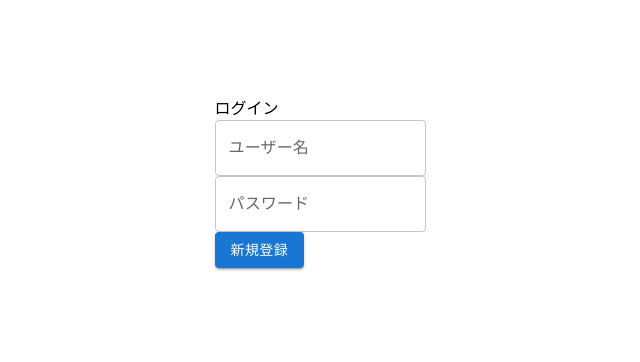
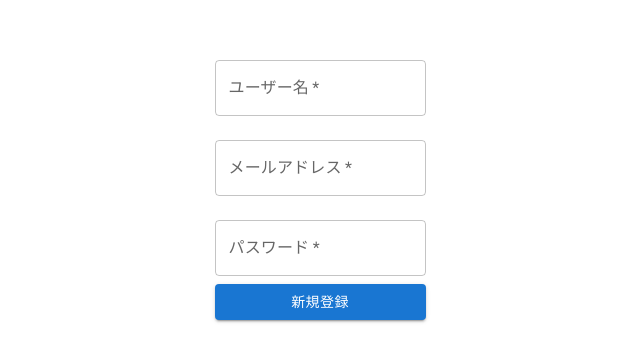
Before and after one commit to 22fi063/netpro-react, a React (Vite) app: page /registry in a window 1280 px wide. Shown: the part 218-580 px from the top of the page, without its empty margins (320-960 px from the left). Built offline with nearby package versions, Linux system fonts and the light colour scheme.

Commit message:
database tunageta

```diff
--- a/package.json
+++ b/package.json
@@ -17,6 +17,7 @@
     "@mui/material": "^5.15.20",
     "@mui/styled-engine-sc": "^6.0.0-alpha.18",
     "axios": "^1.7.2",
+    "firebase": "^10.12.3",
     "react": "^18.3.1",
     "react-dom": "^18.3.1",
     "react-router-dom": "^6.23.1",
--- a/src/App.tsx
+++ b/src/App.tsx
@@ -11,9 +11,10 @@ function App() {
       setSample(response.data);
     });
   }, []);
+
   return (
-    <>
-      <div className="flex flex-col items-center justify-center min-h-screen bg-white">
+    <div>
+      <div className="flex flex-col items-center justify-center min-h-screen bg-black">
         <h1 className="text-4xl mb-4">予定共有アプリケーションへようこそ</h1>
         <RouterLink to="/login" className="no-underline">
           <Button
@@ -23,9 +24,9 @@ function App() {
             ログインする
           </Button>
         </RouterLink>
+        {sample}
       </div>
-      {sample}
-    </>
+    </div>
   );
 }
 
--- a/src/Login.tsx
+++ b/src/Login.tsx
@@ -3,39 +3,58 @@ import { useState, FormEvent } from "react";
 import { useNavigate } from "react-router-dom";
 import { Button } from "@mui/material";
 import { Link as RouterLink } from "react-router-dom";
+import { auth } from "./firebase";
+import { onAuthStateChanged } from "firebase/auth";
+import {
+  User,
+  createUserWithEmailAndPassword,
+  signInWithEmailAndPassword,
+  signOut,
+} from "firebase/auth";
+import Axios from "axios";
 
 function Login() {
   const [username, setUsername] = useState("");
-  const [password, setPassword] = useState("");
+  const [email, setEmail] = useState<string>("");
+  const [password, setPassword] = useState<string>("");
+  const [user, setUser] = useState<User | null>(null);
   const navigate = useNavigate();
 
-  const handleSubmit = (e: FormEvent<HTMLFormElement>) => {
+  const handleSubmit = async (e: FormEvent<HTMLFormElement>) => {
     e.preventDefault();
-    console.log("Login attempt:", { username, password });
+    try {
+      let userCredential = null;
+      userCredential = await signInWithEmailAndPassword(auth, email, password);
+      setUser(userCredential.user);
+      console.log(user);
       navigate("/select");
+    } catch (error) {
+      console.error(error);
+    }
   };
 
   return (
     <div className="bg-[#212A30] min-h-screen justify-center flex flex-col items-center">
       <div className="flex flex-col items-center mt-24">
-        <h2 className="text-black text-xl font-roboto mb-24">
-        ログイン
-        </h2>
         <form className="mt-5 space-y-6" onSubmit={handleSubmit}>
           <div className="mt-4">
             <TextField
-              id="username"
+              required
+              margin="normal"
+              id="email"
               variant="outlined"
-              label="ユーザー名"
-              type="text"
+              label="メールアドレス"
+              type="email"
               fullWidth
               aria-required
-              value={username}
-              onChange={(e) => setUsername(e.target.value)}
+              value={email}
+              onChange={(e) => setEmail(e.target.value)}
             />
           </div>
           <div className="mt-1 relative">
             <TextField
+              margin="normal"
+              required
               id="password"
               variant="outlined"
               label="パスワード"
@@ -48,15 +67,19 @@ function Login() {
           </div>
           <div className="flex flex-col">
             <Button
+              fullWidth
               variant="contained"
               type="submit"
               className="mt-5 bg-blue-500 text-white py-2 px-4 rounded-lg text-lg hover:bg-blue-700"
             >
               ログイン
             </Button>
+          </div>
+        </form>
         <RouterLink to="/registry" className="no-underline">
           <div className="flex flex-col">
             <Button
+           sx={{ mt: 3, mb: 2 }}
               variant="contained"
               className="bg-blue-500 text-white py-2 px-4 rounded-lg text-lg hover:bg-blue-700"
             >
@@ -65,8 +88,6 @@ function Login() {
           </div>
         </RouterLink>
       </div>
-        </form>
-      </div>
     </div>
   );
 }
--- a/src/Registry.tsx
+++ b/src/Registry.tsx
@@ -2,28 +2,50 @@ import { TextField } from "@mui/material";
 import { useState, FormEvent } from "react";
 import { useNavigate } from "react-router-dom";
 import { Button } from "@mui/material";
+import { auth } from "./firebase";
+import { onAuthStateChanged } from "firebase/auth";
+import {
+  User,
+  createUserWithEmailAndPassword,
+  signInWithEmailAndPassword,
+  signOut,
+} from "firebase/auth";
+import axios from "axios";
 
 function Registry() {
   const [username, setUsername] = useState("");
-  const [password, setPassword] = useState("");
+  const [email, setEmail] = useState<string>("");
+  const [password, setPassword] = useState<string>("");
+  const [user, setUser] = useState<User | null>(null);
   const navigate = useNavigate();
 
-  const handleSubmit = (e: FormEvent<HTMLFormElement>) => {
+  const handleSubmit = async (e: FormEvent<HTMLFormElement>) => {
     e.preventDefault();
-    console.log("Login attempt:", { username, password });
+    try {
+      let userCredential = null;
+      userCredential = await createUserWithEmailAndPassword(auth, email, password);
+        await axios.post('http://localhost:3000/api/signup', {
+          firebase_uid: userCredential.user.uid,
+          email:email,
+          name:username
+        });
+      userCredential = await signInWithEmailAndPassword(auth, email, password);
+      setUser(userCredential.user);
+      console.log(user);
       navigate("/select");
+    } catch (error) {
+      console.error(error);
+    }
   };
 
   return (
-    <div className={"min-h-screen flex items-center justify-center bg-black"}>
-      <div className={"bg-white p-8 rounded-lg shadow-md w-[400px]"}>
-        <div className="py-8 px-4 shadow sm:rounded-lg sm:px-10">
-          <h2 className="text-2xl font-crimson-text font-bold items-center text-center text-gray-800 mb-6">
-            ログイン
-          </h2>
-          <form className="space-y-6" onSubmit={handleSubmit}>
-            <div className="mt-1">
+    <div className="bg-[#212A30] min-h-screen justify-center flex flex-col items-center">
+      <div className="flex flex-col items-center mt-24">
+        <form className="mt-5 space-y-6" onSubmit={handleSubmit}>
+          <div className="mt-4">
             <TextField
+              required
+              margin="normal"
               id="username"
               variant="outlined"
               label="ユーザー名"
@@ -34,8 +56,24 @@ function Registry() {
               onChange={(e) => setUsername(e.target.value)}
             />
           </div>
+          <div className="mt-4">
+            <TextField
+              required
+              margin="normal"
+              id="email"
+              variant="outlined"
+              label="メールアドレス"
+              type="email"
+              fullWidth
+              aria-required
+              value={email}
+              onChange={(e) => setEmail(e.target.value)}
+            />
+          </div>
           <div className="mt-1 relative">
             <TextField
+              margin="normal"
+              required
               id="password"
               variant="outlined"
               label="パスワード"
@@ -46,10 +84,12 @@ function Registry() {
               onChange={(e) => setPassword(e.target.value)}
             />
           </div>
-            <div>
+          <div className="flex flex-col">
             <Button
+              fullWidth
               variant="contained"
-                className="w-full bg-blue-500 text-white py-2 px-4 rounded-lg text-lg hover:bg-blue-700"
+              type="submit"
+              className="mt-5 bg-blue-500 text-white py-2 px-4 rounded-lg text-lg hover:bg-blue-700"
             >
               新規登録
             </Button>
@@ -57,7 +97,6 @@ function Registry() {
         </form>
       </div>
     </div>
-    </div>
   );
 }
 
--- /dev/null
+++ b/src/firebase.tsx
@@ -0,0 +1,20 @@
+// firebase.js
+import { initializeApp } from "firebase/app";
+import { getAuth } from "firebase/auth";
+
+const firebaseConfig = {
+  apiKey: "AIzaSyAZFvZ-yRbPdkXfjSdZsPioVUF_kG_Mn5w",
+  authDomain: "netpro-df42e.firebaseapp.com",
+  projectId: "netpro-df42e",
+  storageBucket: "netpro-df42e.appspot.com",
+  messagingSenderId: "676427999751",
+  appId: "1:676427999751:web:6041ee2505e34bd55658a2",
+};
+
+// Initialize Firebase
+const app = initializeApp(firebaseConfig);
+
+// Firebase Authentication を初期化
+const auth = getAuth(app);
+
+export { auth };
```
Also changed, not shown: 1 other file (tests, documents, lock files or other folders). Lines whose indentation alone changed are shown as unchanged.
